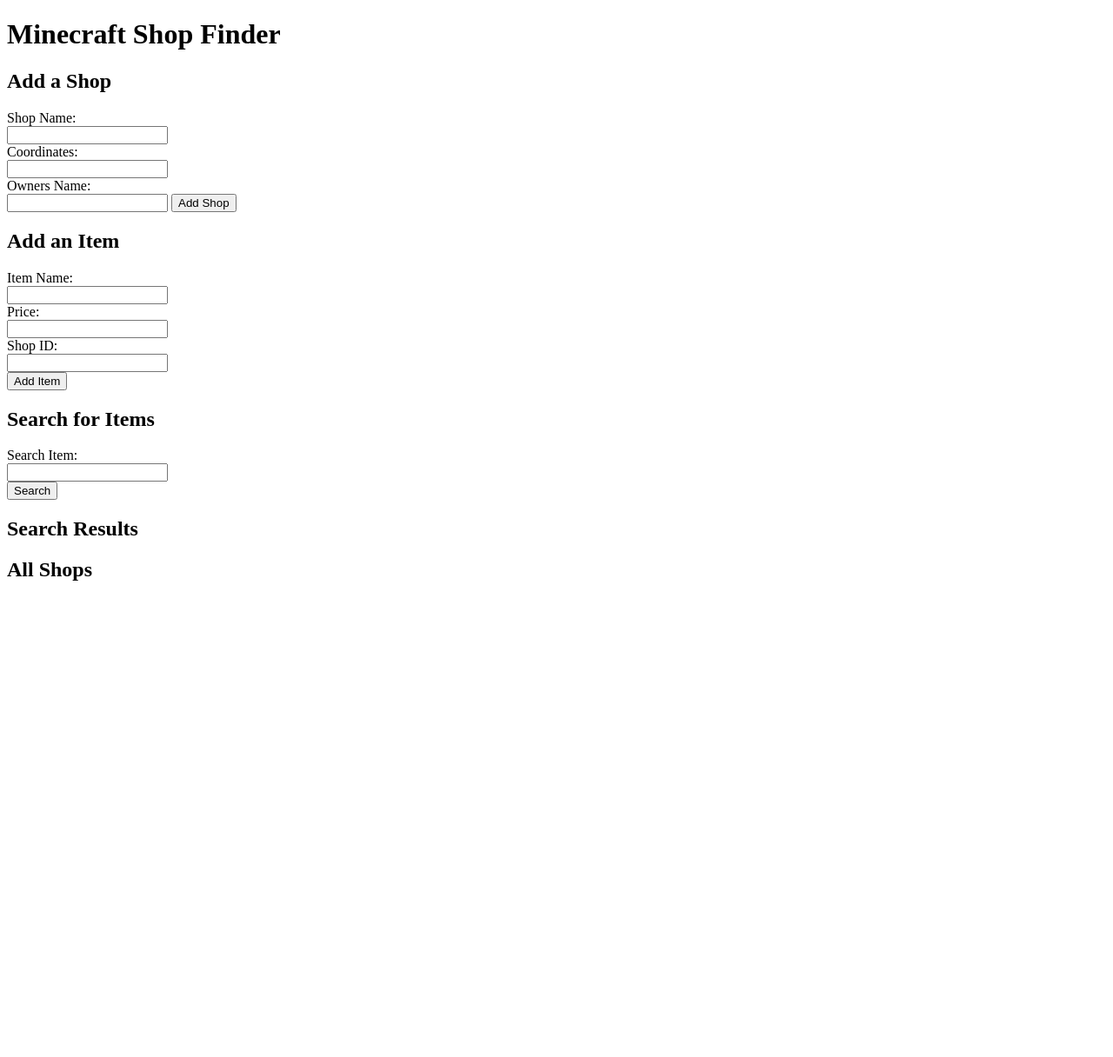
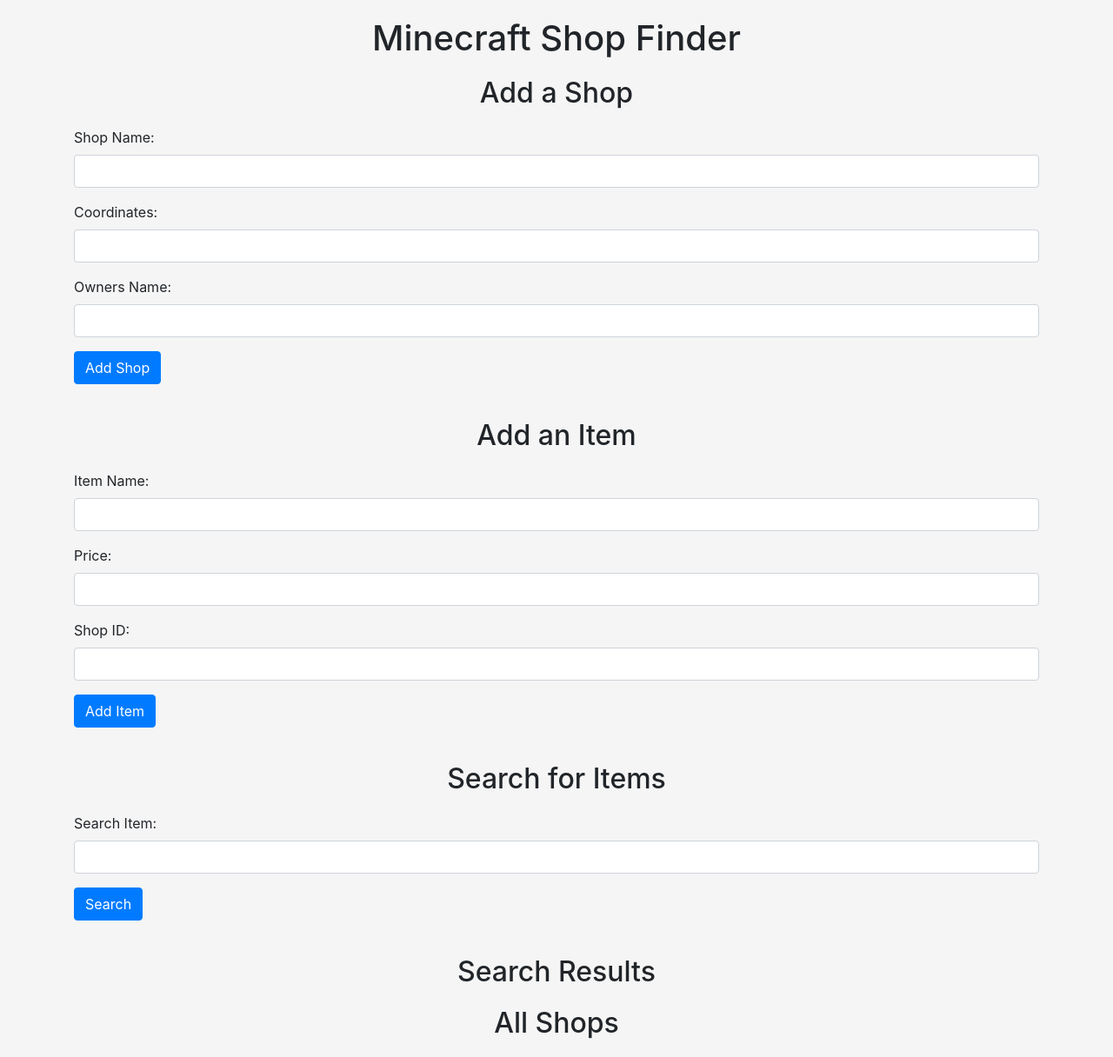
Before and after one commit to micfun123/CKShops, a Flask app: page / in a window 1280 px wide. Shown: the whole page at 87% size. Before the commit the page ends 668 px from the top, so only its background shows below. Run offline with Flask 3, Linux system fonts and the light colour scheme; data that the repository does not hold is empty; some libraries are stand-ins or nearby versions.

Commit message:
looks decent now

```diff
--- a/templates/index.html
+++ b/templates/index.html
@@ -4,54 +4,85 @@
     <meta charset="UTF-8">
     <meta name="viewport" content="width=device-width, initial-scale=1.0">
     <title>Minecraft Shop Finder</title>
+    <!-- Bootstrap CSS -->
+    <link href="https://maxcdn.bootstrapcdn.com/bootstrap/4.5.2/css/bootstrap.min.css" rel="stylesheet">
+    <style>
+        body {
+            padding-top: 20px;
+            background-color: #f5f5f5;
+        }
+        h1, h2 {
+            text-align: center;
+            margin-bottom: 20px;
+        }
+        .form-container {
+            margin-bottom: 40px;
+        }
+        .shop-item {
+            margin-bottom: 20px;
+        }
+        .search-result-item {
+            margin-bottom: 20px;
+        }
+    </style>
 </head>
 <body>
+    <div class="container">
         <h1>Minecraft Shop Finder</h1>
 
+        <div class="form-container">
             <h2>Add a Shop</h2>
-    <form id="addShopForm">
-        <label for="shopName">Shop Name:</label><br>
-        <input type="text" id="shopName" name="name" required><br>
+            <form id="addShopForm" class="form-group">
+                <label for="shopName">Shop Name:</label>
+                <input type="text" id="shopName" name="name" class="form-control" required>
 
-        <label for="coordinates">Coordinates:</label><br>
-        <input type="text" id="coordinates" name="coordinates" required><br>
+                <label for="coordinates" class="mt-3">Coordinates:</label>
+                <input type="text" id="coordinates" name="coordinates" class="form-control" required>
 
-        <label for="OwnersName">Owners Name:</label><br>
-        <input type="text" id="username" name="username" required>
+                <label for="username" class="mt-3">Owners Name:</label>
+                <input type="text" id="username" name="username" class="form-control" required>
 
-        <button type="submit">Add Shop</button>
+                <button type="submit" class="btn btn-primary mt-3">Add Shop</button>
             </form>
+        </div>
 
+        <div class="form-container">
             <h2>Add an Item</h2>
-    <form id="addItemForm">
-        <label for="itemName">Item Name:</label><br>
-        <input type="text" id="itemName" name="item_name" required><br>
+            <form id="addItemForm" class="form-group">
+                <label for="itemName">Item Name:</label>
+                <input type="text" id="itemName" name="item_name" class="form-control" required>
 
-        <label for="price">Price:</label><br>
-        <input type="number" id="price" name="price" step="0.01" required><br>
+                <label for="price" class="mt-3">Price:</label>
+                <input type="number" id="price" name="price" step="0.01" class="form-control" required>
 
-        <label for="shopId">Shop ID:</label><br>
-        <input type="number" id="shopId" name="shop_id" required><br>
+                <label for="shopId" class="mt-3">Shop ID:</label>
+                <input type="number" id="shopId" name="shop_id" class="form-control" required>
 
-        <button type="submit">Add Item</button>
+                <button type="submit" class="btn btn-primary mt-3">Add Item</button>
             </form>
+        </div>
 
+        <div class="form-container">
             <h2>Search for Items</h2>
-    <form id="searchForm">
-        <label for="searchItem">Search Item:</label><br>
-        <input type="text" id="searchItem" name="item_name" required><br>
+            <form id="searchForm" class="form-group">
+                <label for="searchItem">Search Item:</label>
+                <input type="text" id="searchItem" name="item_name" class="form-control" required>
 
-        <button type="submit">Search</button>
+                <button type="submit" class="btn btn-primary mt-3">Search</button>
             </form>
-
+        </div>
 
         <h2>Search Results</h2>
-    <div id="searchResults"></div>
+        <div id="searchResults" class="search-results-container"></div>
 
         <h2>All Shops</h2>
-    <div id="shopsList"></div>
+        <div id="shopsList" class="shops-list-container"></div>
+    </div>
 
-
+    <!-- Bootstrap JS and dependencies -->
+    <script src="https://code.jquery.com/jquery-3.5.1.slim.min.js"></script>
+    <script src="https://cdn.jsdelivr.net/npm/@popperjs/core@2.9.2/dist/umd/popper.min.js"></script>
+    <script src="https://maxcdn.bootstrapcdn.com/bootstrap/4.5.2/js/bootstrap.min.js"></script>
     <script>
         const addShopForm = document.getElementById('addShopForm');
         const addItemForm = document.getElementById('addItemForm');
@@ -67,12 +98,12 @@
             shopsListDiv.innerHTML = '';
             data.forEach(shop => {
                 const shopDiv = document.createElement('div');
+                shopDiv.classList.add('shop-item', 'card', 'p-3');
                 shopDiv.innerHTML = `
                     <h3>Shop ID: ${shop.shop_id}</h3>
-                    <p>Name: ${shop.name}</p>
-                    <p>Owner: ${shop.owner}</p>
-                    <p>Coordinates: ${shop.coordinates}</p>
-                    <p>Shop ID: ${shop.shop_id}</p>
+                    <p><strong>Name:</strong> ${shop.name}</p>
+                    <p><strong>Owner:</strong> ${shop.owner}</p>
+                    <p><strong>Coordinates:</strong> ${shop.coordinates}</p>
                     <hr>
                 `;
                 shopsListDiv.appendChild(shopDiv);
@@ -120,11 +151,12 @@
             } else {
                 data.forEach(item => {
                     const itemDiv = document.createElement('div');
+                    itemDiv.classList.add('search-result-item', 'card', 'p-3');
                     itemDiv.innerHTML = `
                         <h3>${item.item_name}</h3>
-                        <p>Price: ${item.price}</p>
-                        <p>Shop Name: ${item.shop_name}</p>
-                        <p>Coordinates: ${item.coordinates}</p>
+                        <p><strong>Price:</strong> ${item.price}</p>
+                        <p><strong>Shop Name:</strong> ${item.shop_name}</p>
+                        <p><strong>Coordinates:</strong> ${item.coordinates}</p>
                         <hr>
                     `;
                     searchResultsDiv.appendChild(itemDiv);
```
Lines whose indentation alone changed are shown as unchanged.
